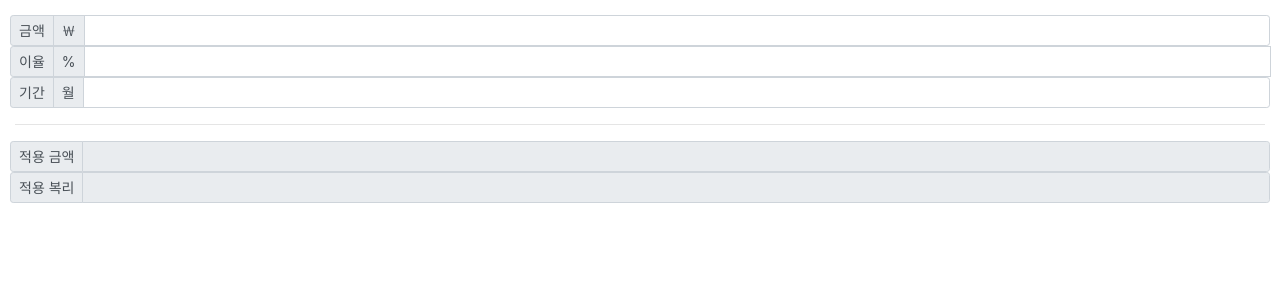
After one commit to sanggi-wjg/django_study, a Django app: page /func/interest-calculator in a window 1280 px wide. The commit adds this page. Shown: the top 300 px of the page. Run offline with Django 3.2, Linux system fonts and the light colour scheme; the visitor is signed in with stand-in values (Sample User, id 1); some libraries are stand-ins or nearby versions.

Commit message:
이율 계산기 추가

```diff
--- a/apps/func/views.py
+++ b/apps/func/views.py
@@ -29,3 +29,8 @@ class IndexFinancialDataImage(HttpViews):
         result_flag, image_path = fd.save_image(symbol = fd_type, media_path = fd_type)
 
         return JsonResponse({ 'msg': 'create' if result_flag else 'exist', 'image_path': image_path })
+
+
+class InterestCalculator(FuncViews):
+    view_title = '복리 계산기'
+    template_name = 'func/interest_calc_popup.html'
--- a/sample/urls.py
+++ b/sample/urls.py
@@ -20,7 +20,7 @@ from django.urls import path, include
 
 from apps.discord.views import DiscordStockPrice, DiscordStockSubscribe, DiscordStockSubscribeList, DiscordStockNews
 from apps.etf.views import EtfList
-from apps.func.views import FinancialMetrics, IndexSites, IndexFinancialDataImage
+from apps.func.views import FinancialMetrics, IndexSites, IndexFinancialDataImage, InterestCalculator
 from apps.trend.views import InvestorTrend, InvestorTrendData
 # from apps.in_queue.views import InQueue, InQueueOne
 from apps.portfolio.views import PortfolioList, CreatePortfolio, PortfolioDetail, StockSearchAutocomplete, PortfolioStockPurchase, PortfolioStockSell
@@ -71,6 +71,7 @@ urlpatterns = [
 
     # 부가기능
     path('func/financial-metrics', FinancialMetrics.as_view(), name = '재무지표'),
+    path('func/interest-calculator', InterestCalculator.as_view(), name = 'InterestCalculator'),
     path('func/indexs', IndexSites.as_view(), name = '인덱스 지표 리스트'),
     path('func/indexs/<str:fd_type>/<str:term>/financial/image', IndexFinancialDataImage.as_view(), name = '인덱스 지표 plot 이미지'),
 
--- a/static/comm/js/default.js
+++ b/static/comm/js/default.js
@@ -145,3 +145,20 @@ function set_spinner_invisible()
 {
     $(".spinner-border").css('visibility', 'hidden');
 }
+
+function add_comma(number)
+{
+    return number.toString().replace(/\B(?=(\d{3})+(?!\d))/g, ",")
+}
+
+function remove_comma(number)
+{
+    return number.replace(/,/g, "")
+}
+
+function add_comma_object(obj)
+{
+    obj.value = obj.value.replace(/[^0-9]/g, '');   // 입력값이 숫자가 아니면 공백
+    obj.value = obj.value.replace(/,/g, '');    // ,값 공백처리
+    obj.value = obj.value.replace(/\B(?=(\d{3})+(?!\d))/g, ",");    // 정규식을 이용해서 3자리 마다, 추가
+}
--- a/template/comm/header.html
+++ b/template/comm/header.html
@@ -203,7 +203,8 @@
                             </a>
                         </li>
                         <li class="nav-item">
-                            <a class="nav-link" href="#">
+                            <a class="nav-link" href="#"
+                               onclick="openWindow('/func/interest-calculator', 'interest-calculator',500,500)">
                                 <svg xmlns="http://www.w3.org/2000/svg" width="24" height="24" viewBox="0 0 24 24"
                                      fill="none"
                                      stroke="currentColor" stroke-width="2" stroke-linecap="round"
@@ -215,7 +216,7 @@
                                     <line x1="16" y1="17" x2="8" y2="17"></line>
                                     <polyline points="10 9 9 9 8 9"></polyline>
                                 </svg>
-                                Engagement
+                                복리 계산기
                             </a>
                         </li>
                         <li class="nav-item">
--- /dev/null
+++ b/template/func/interest_calc_popup.html
@@ -0,0 +1,73 @@
+{% extends "comm/header_popup.html" %}
+{% block view_title %}{{ view_title }} {% endblock %}
+
+{% block script_list %}
+    {% load static %}
+
+    <script>
+        $(document).ready(function () {
+            var price = $("#price"),
+                interest = $("#interest"),
+                exp = $("#exp"),
+                applied_price = $("#applied_price"),
+                applied_interest = $("#applied_interest");
+
+            $("#price, #interest, #exp").on('propertychange change keyup paste input', function () {
+                if (price.val() !== '' && interest.val() !== '' && exp.val() !== '') {
+                    var base = 1 + (interest.val() / 100),
+                        compound_interest = Math.pow(base, exp.val()).toFixed(3);
+
+                    applied_interest.val(compound_interest);
+                    applied_price.val(add_comma(remove_comma(price.val()) * compound_interest));
+                }
+            });
+        });
+    </script>
+{% endblock %}
+
+{% block content %}
+    <div class="form-row">
+        <div class="input-group input-group-sm">
+            <div class="input-group-prepend">
+                <span class="input-group-text" id="basic-addon1">금액</span>
+                <span class="input-group-text" id="basic-addon1">￦</span>
+            </div>
+            <input type="text" class="form-control" onkeyup="add_comma_object(this)" id="price" aria-label="price">
+        </div>
+        <div class="input-group input-group-sm">
+            <div class="input-group-prepend">
+                <span class="input-group-text" id="basic-addon1">이율</span>
+                <span class="input-group-text" id="basic-addon1">%</span>
+            </div>
+            <input type="number" class="form-control" id="interest" aria-label="interest">
+            <div class="input-group-append">
+            </div>
+        </div>
+        <div class="input-group input-group-sm">
+            <div class="input-group-prepend">
+                <span class="input-group-text" id="basic-addon1">기간</span>
+                <span class="input-group-text" id="basic-addon1">월</span>
+            </div>
+            <input type="number" class="form-control" id="exp" aria-label="exp">
+        </div>
+    </div>
+
+    <hr>
+    <div class="form-row">
+        <div class="input-group input-group-sm">
+            <div class="input-group-prepend">
+                <span class="input-group-text" id="basic-addon1">적용 금액</span>
+            </div>
+            <input type="text" class="form-control" placeholder="" id="applied_price" aria-label="applied_price"
+                   readonly>
+        </div>
+        <div class="input-group input-group-sm">
+            <div class="input-group-prepend">
+                <span class="input-group-text" id="basic-addon1">적용 복리</span>
+            </div>
+            <input type="text" class="form-control" placeholder="" id="applied_interest" aria-label="applied_interest"
+                   readonly>
+        </div>
+    </div>
+
+{% endblock %}
```
Also changed, not shown: template/portfolio/portfolio_create.html (+1 -8 lines).
